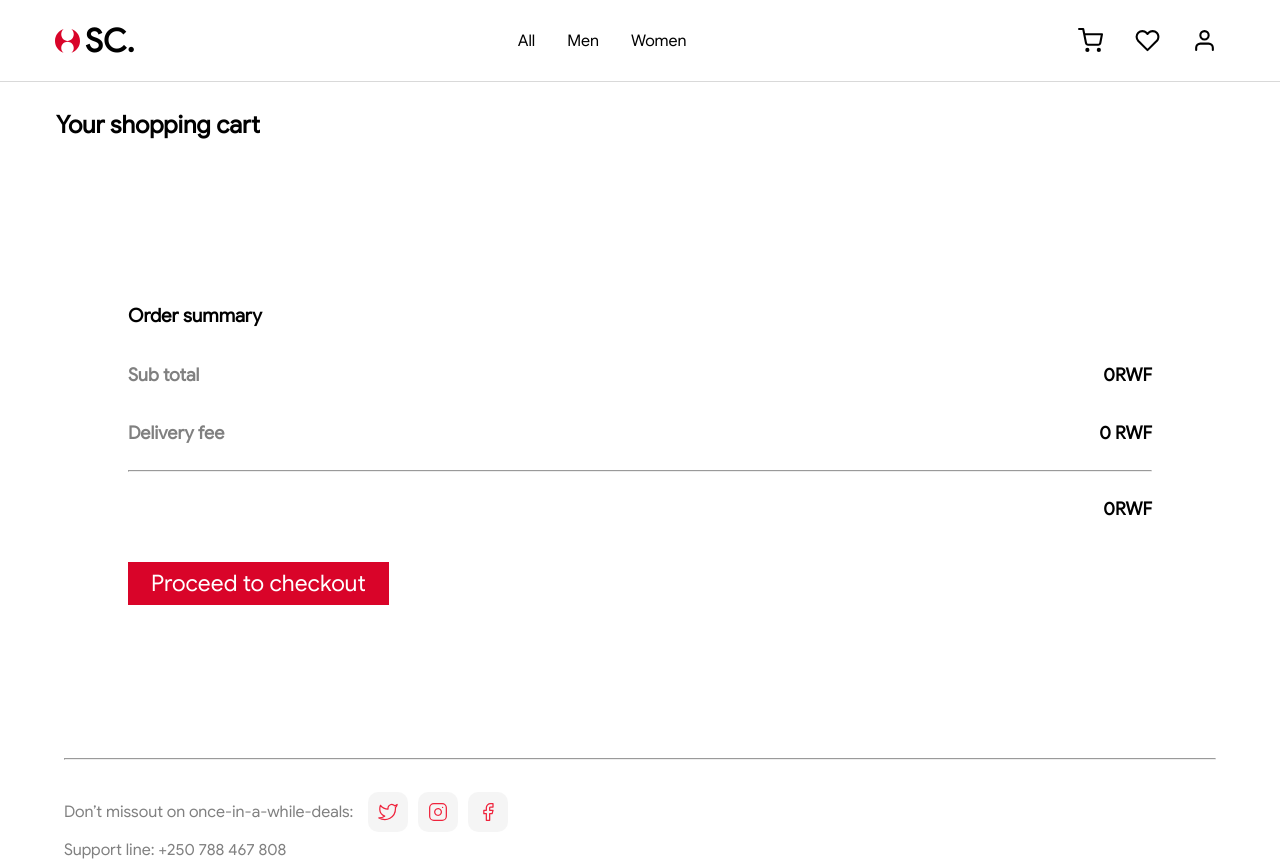
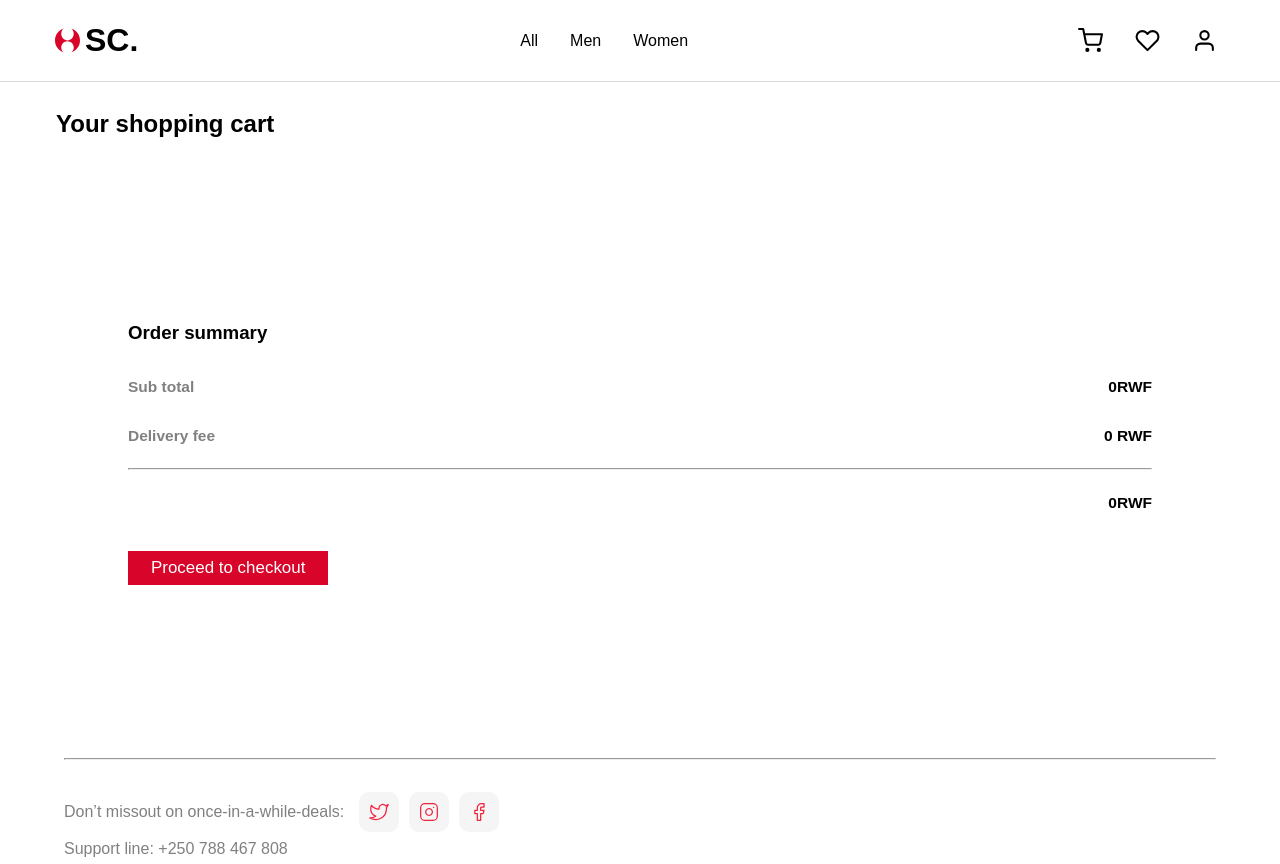
Before and after one commit to ZeedKey/NextJS-SneakerCity, a Next.js app: page /Cart in a window 1280 px wide. Built offline with nearby package versions, Linux system fonts and the light colour scheme.

Commit message:
fonts changed

```diff
--- a/next.config.js
+++ b/next.config.js
@@ -4,6 +4,7 @@ const nextConfig = {
   images: {
     domains: ["https://fakestoreapi.com/img", "fakestoreapi.com"],
   },
+  styledComponents: true,
 };
 
 module.exports = nextConfig;
--- a/src/components/constraints/AmountButton/index.tsx
+++ b/src/components/constraints/AmountButton/index.tsx
@@ -6,7 +6,7 @@ const Counter = styled.div`
   display: flex;
   justify-content: center;
   align-items: center;
-  font-family: GoogleSans Medium;
+  font-weight: bold;
   color: rgba(0, 0, 0, 0.65);
   border: 1px solid rgba(0, 0, 0, 0.15);
   border-radius: 8px;
--- a/src/components/constraints/Button/index.tsx
+++ b/src/components/constraints/Button/index.tsx
@@ -3,7 +3,7 @@ import styled from "styled-components";
 const StyledButton = styled.button`
   padding: 0;
   border: none;
-  font-family: GoogleSans Regular;
+  font-weight: medium;
   font-size: 2.3ch;
   padding: 7px 23px;
   color: white;
--- a/src/components/constraints/Card/index.tsx
+++ b/src/components/constraints/Card/index.tsx
@@ -13,7 +13,7 @@ const Title = styled.h4`
   white-space: nowrap;
 `;
 const Price = styled.p`
-  font-family: GoogleSans Bold;
+  font-weight: bold;
 `;
 
 const PRODUCT_IMG_ATTRS = {
--- a/src/components/constraints/Range/index.tsx
+++ b/src/components/constraints/Range/index.tsx
@@ -42,7 +42,6 @@ const Price = styled.div`
   color: black;
   font-weight: bold;
   font-size: 14px;
-  font-family: Arial, Helvetica Neue, Helvetica, sans-serif;
   padding: 4px;
   border-radius: 5px;
 `;
--- a/src/components/pages/Cart.tsx
+++ b/src/components/pages/Cart.tsx
@@ -36,7 +36,7 @@ export const CartPage: React.FC = () => {
         <div>
           <Title>Your shopping cart</Title>
           {cart.map((element: IProduct) => (
-            <CartItem {...element} key={element.title} />
+            <CartItem {...element} key={element.id} />
           ))}
         </div>
         <Block>
--- a/src/pages/GlobalStyle.tsx
+++ b/src/pages/GlobalStyle.tsx
@@ -1,19 +1,6 @@
 import { createGlobalStyle } from 'styled-components';
 
 export const GlobalStyle = createGlobalStyle`
-    @font-face {
-        font-family: GoogleSans Regular;
-        src: url('./fonts/GoogleSans-Regular.ttf');
-    }
-    @font-face {
-        font-family: GoogleSans Medium;
-        src: url('./fonts/GoogleSans-Medium.ttf');
-    }
-    @font-face {
-        font-family: GoogleSans Bold;
-        src: url('./fonts/GoogleSans-Bold.ttf');
-    }
-
     input[type=range] {
 	position: absolute;
 	pointer-events: none;
@@ -40,7 +27,7 @@ input[type=range]::-webkit-slider-thumb {
     }
 
     *{
-        font-family: GoogleSans Regular;
+        font-family: 'Product Sans', sans-serif;
     }
     p{
         margin: 0;
--- a/src/pages/_document.tsx
+++ b/src/pages/_document.tsx
@@ -18,10 +18,7 @@ export default class MyDocument extends Document {
         ...initialProps,
         styles: (
           <>
-            <link
-              rel="stylesheet"
-              href="https://fonts.googleapis.com/css?family=Roboto:300,400,500,700&display=swap"
-            />
+            <link href="http://fonts.cdnfonts.com/css/google-sans" rel="stylesheet"/>
             {initialProps.styles}
             {sheet.getStyleElement()}
           </>
```
